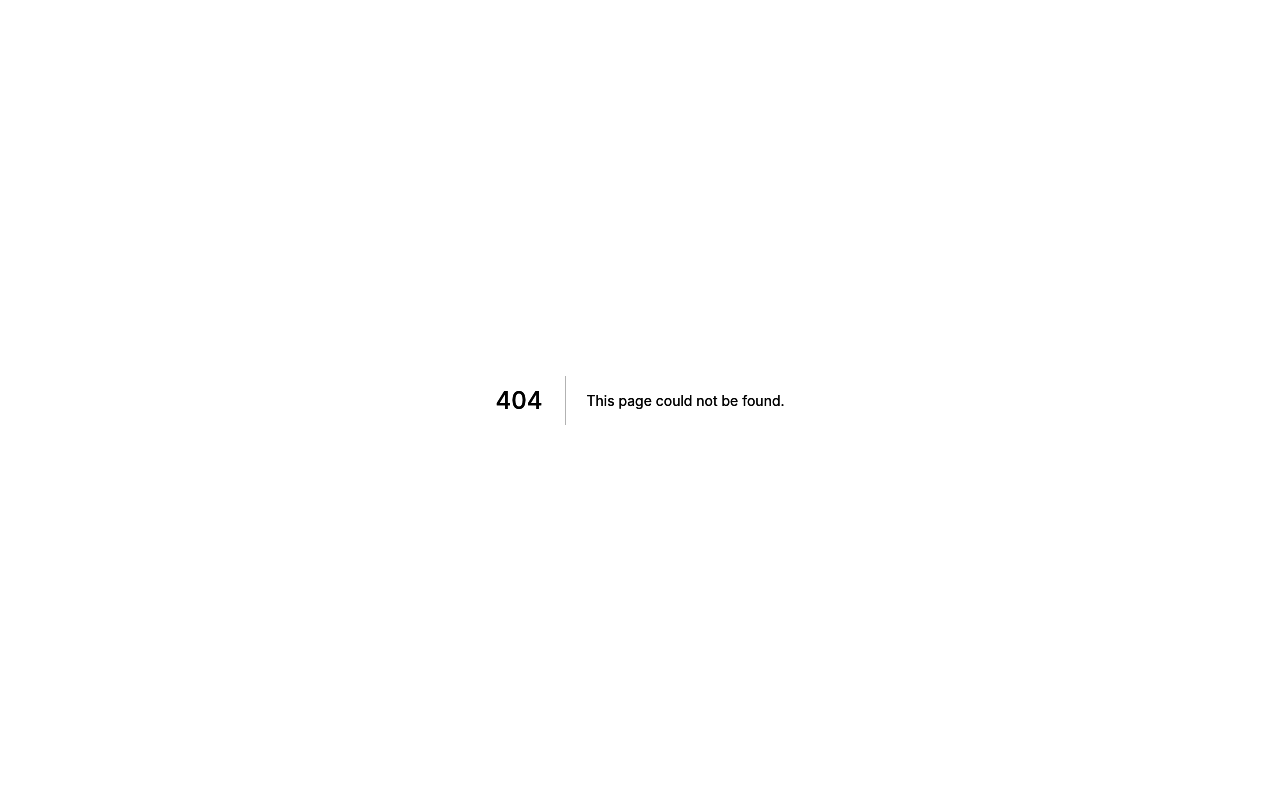
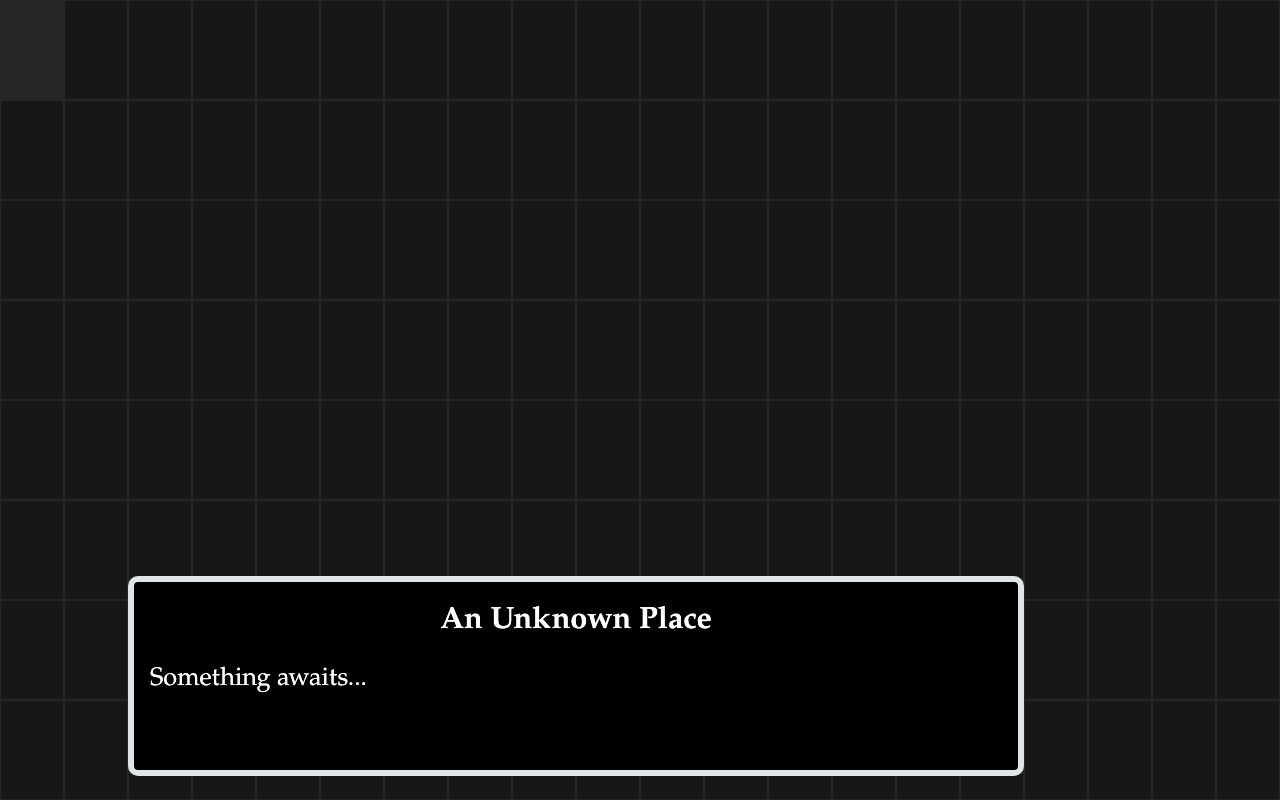
Before and after one commit to MouseAndKeyboard/nefsite, a Next.js app: page /game in a window 1280 px wide. Before the commit this address had no page. Shown: the top 800 px of the page. Built offline with nearby package versions, Linux system fonts and the light colour scheme.

Commit message:
Implemented base of game

```diff
--- /dev/null
+++ b/components/game/main/index.js
@@ -0,0 +1,17 @@
+import * as React from 'react';
+
+import Map from "../map/index.js"
+import UI from "../ui/index.js"
+
+const Main = (props) => {
+
+  return (
+    <div>
+      <UI>
+        <Map rows={10} cols={20} />
+      </UI>
+    </div>
+  );
+}
+
+export default Main;
--- /dev/null
+++ b/components/game/map/index.js
@@ -0,0 +1,25 @@
+import * as React from 'react';
+import styles from "./index.module.css";
+
+import Square from "./square"
+
+const Map = ({rows, cols}) => {
+
+  const grid = [...Array(rows).keys()].map(
+    row => {
+      return (<div key={row} className={styles.row} >
+        {[...Array(cols).keys()].map(
+            col => <Square key={col} row={row} col={col} />
+        )}
+      </div>)
+    }
+  )
+
+  return (
+    <div>
+      {grid}
+    </div>
+  );
+}
+
+export default Map;
--- /dev/null
+++ b/components/game/map/index.module.css
@@ -0,0 +1,3 @@
+.row {
+    display: flex;
+}
--- /dev/null
+++ b/components/game/map/square/index.js
@@ -0,0 +1,22 @@
+import * as React from 'react';
+import { useState, useContext } from 'react';
+import styles from "./index.module.css";
+
+import { ContentContext } from "../../ui/index.js";
+
+const Square = ({row, col}) => {
+  const setContent = useContext(ContentContext);
+
+  const handleClick = async () => {
+    const resp = await fetch(`/api/game/cell?r=${row}&c=${col}`);
+    const content = await resp.json();
+    setContent(content);
+  }
+
+  return (
+    <div onClick={handleClick} className={styles.darkness}>
+    </div>
+  );
+}
+
+export default Square;
--- /dev/null
+++ b/components/game/map/square/index.module.css
@@ -0,0 +1,18 @@
+.darkness {
+    width: 100px;
+    height: 100px;
+    background-color: #171715;
+    border: 1px solid #262624;
+    cursor: pointer;
+}
+
+.darkness:hover {
+    background-color: #262624;
+}
+
+.revealed {
+    width: 100px;
+    height: 100px;
+    background-color: #4e6c9c;
+    border: 1px solid #262624;
+}
--- /dev/null
+++ b/components/game/ui/index.js
@@ -0,0 +1,24 @@
+import * as React from 'react';
+import { createContext } from 'react';
+import styles from "./index.module.css";
+
+import { useTextArea } from "./textarea/index.js"
+
+const UI = ({children}) => {
+  const [textArea, setContent] = useTextArea();
+
+  return (
+    <>
+      {textArea}
+      <ContentContext.Provider value={setContent}>
+        {children}
+      </ContentContext.Provider>
+    </>
+
+  );
+}
+
+const ContentContext = createContext(() => { return; });
+export { ContentContext };
+
+export default UI;
--- /dev/null
+++ b/components/game/ui/textarea/index.js
@@ -0,0 +1,26 @@
+import * as React from 'react';
+import { useState } from 'react';
+
+import useHover from "../../utils/hooks/useHover.js"
+
+import styles from "./index.module.css";
+
+const TextArea = ({title, body}) => {
+  const [hoverRef, isHovered] = useHover();
+
+  return (
+    <div ref={hoverRef} className={isHovered ? styles.textAreaHover : styles.textArea}>
+      <div className={styles.inner}>
+        <h1 className={styles.header}>{title}</h1>
+        <p className={styles.text}>{body}</p>
+      </div>
+    </div>
+  );
+}
+
+const useTextArea = () => {
+  const [content, setContent] = useState({"title": "An Unknown Place", "body": "Something awaits..."})
+  return [<TextArea title={content.title} body={content.body} />, setContent];
+}
+
+export { useTextArea };
--- /dev/null
+++ b/components/game/ui/textarea/index.module.css
@@ -0,0 +1,46 @@
+.textArea {
+    position: fixed;
+    border-radius: 10px;
+    border: 6px solid #dfe5e6;
+    background-color: black;
+    width: 70vw;
+    height: 25vh;
+    left: 10vw;
+    bottom: 3vh;
+    overflow: scroll;
+    opacity: 1;
+    transition: opacity .1s ease-in;
+    transition-delay: 0.1s;
+}
+
+.textAreaHover {
+    position: fixed;
+    border-radius: 10px;
+    border: 6px solid #dfe5e6;
+    background-color: black;
+    width: 70vw;
+    height: 25vh;
+    left: 10vw;
+    bottom: 3vh;
+    overflow: scroll;
+    opacity: 0.1;
+    transition: opacity .1s ease-out;
+    transition-delay: 0s;
+}
+
+.inner {
+    margin: 1em;
+}
+
+.header {
+    color: white;
+    text-align: center;
+    font-size: 23pt;
+    font-weight: bold;
+}
+
+.text {
+    color: white;
+    font-size: 19pt;
+
+}
--- /dev/null
+++ b/components/game/utils/hooks/useHover.js
@@ -0,0 +1,30 @@
+import { useState, useRef, useEffect } from 'react'
+
+function useHover() {
+  const [value, setValue] = useState(false);
+
+  const ref = useRef(null);
+
+  const handleMouseOver = () => setValue(true);
+  const handleMouseOut = () => setValue(false);
+
+  useEffect(
+    () => {
+      const node = ref.current;
+      if (node) {
+        node.addEventListener("mouseover", handleMouseOver);
+        node.addEventListener("mouseout", handleMouseOut);
+
+        return () => {
+          node.removeEventListener("mouseover", handleMouseOver);
+          node.removeEventListener("mouseout", handleMouseOut);
+        };
+      }
+    },
+    [ref.current] // Recall only if ref changes
+  );
+
+  return [ref, value];
+}
+
+export default useHover;
--- /dev/null
+++ b/pages/api/game/cell.js
@@ -0,0 +1,21 @@
+export default (req, res) => {
+  if (req.method === "GET") {
+    const cellLoc = req.query;
+
+    if (cellLoc.r == "6" && cellLoc.c == "9") {
+      console.log("swag");
+      res.json({
+        "title": "🤔",
+        "body": "what could this be?"
+      })
+    } else {
+      res.json({
+        "title": "Nothing here",
+        "body": "You look around, there's nothing to be seen..."
+      })
+    }
+  }
+  if (req.method === "POST") {
+    res.json(req)
+  }
+}
--- /dev/null
+++ b/pages/game.js
@@ -0,0 +1,18 @@
+import * as React from 'react';
+import Head from "next/head";
+
+import Main from "../components/game/main/index.js"
+
+const game = (props) => {
+
+  return (
+    <>
+    <Head>
+      <title>Game | Michael Nefiodovas</title>
+    </Head>
+    <Main />
+    </>
+  );
+}
+
+export default game;
```
Also changed, not shown: components/game/ui/index.module.css (added).
